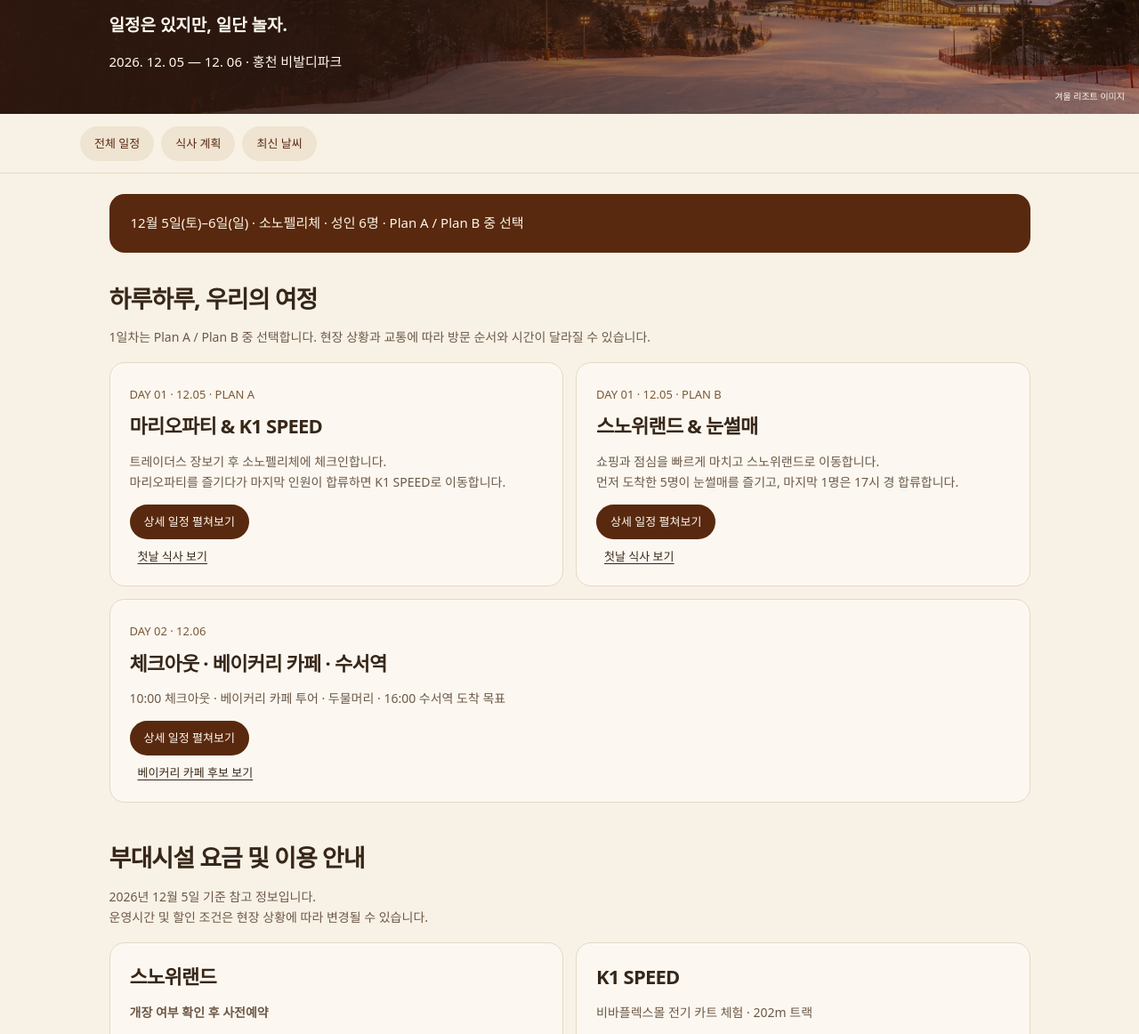
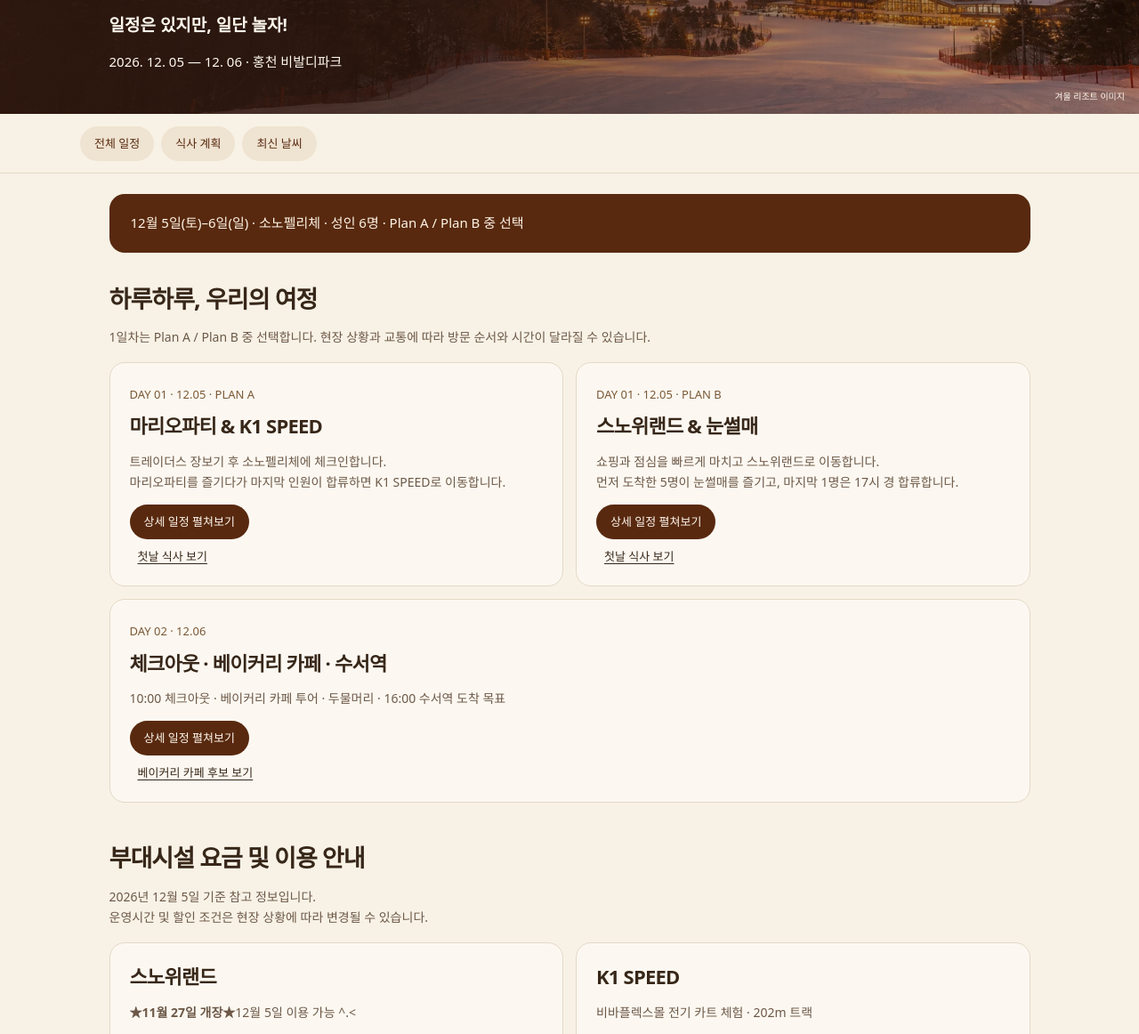
Before and after one commit to N0v2l/soomins-tripguide, a plain HTML site: page docs/index.html in a window 1280 px wide. Shown: the part 342-1504 px from the top of the page at 89% size. Drawn offline with Linux system fonts and the light colour scheme; no server answers.

Commit message:
Update index.html

```diff
--- a/docs/index.html
+++ b/docs/index.html
@@ -34,7 +34,7 @@
   <div class="wrap hero-content">
     <p class="eyebrow">HONGCHEON WINTER TRIP</p>
 <h1 id="title">No Plans,<br><em>Just Vibes.</em></h1>
-<p class="hero-sub">일정은 있지만, 일단 놀자.</p>
+<p class="hero-sub">일정은 있지만, 일단 놀자!</p>
 <p class="hero-date">
   2026. 12. 05 — 12. 06 · 홍천 비발디파크
 </p>
@@ -329,7 +329,7 @@
     <article class="card">
       <h3>스노위랜드</h3>
 
-      <p><strong>개장 여부 확인 후 사전예약</strong></p>
+      <p><strong>★11월 27일 개장★</strong>12월 5일 이용 가능 ^.< </p>
 
       <ul class="meal">
         <li>운영시간 <strong>09:00~18:00</strong></li>
```
